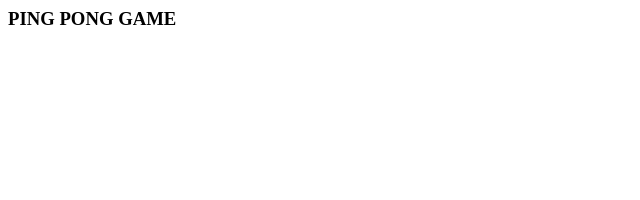
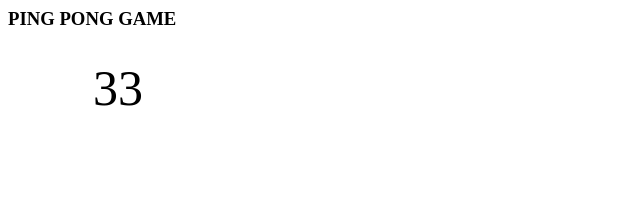
Before and after one commit to beastvivek/pingPong, a plain HTML site: page html/index.html in a window 1280 px wide. Shown: the top 200 px of the page, 0-640 px from the left. Drawn offline with Linux system fonts and the light colour scheme.

Commit message:
Added scoreCard to the game

```diff
--- a/css/styles.css
+++ b/css/styles.css
@@ -19,3 +19,8 @@
   font-size: 25px;
   padding: 10px;
 }
+
+.score-card {
+  color: black;
+  font-size: 50px;
+}
--- a/html/index.html
+++ b/html/index.html
@@ -6,7 +6,8 @@
   <script src="../script/script.js"></script>
 </head>
 
-<body>
+<body id="body">
+
   <h3>PING PONG GAME</h3>
   <div id="table" class="table"></div>
 </body>
--- a/script/script.js
+++ b/script/script.js
@@ -100,28 +100,29 @@
       }
     }
 
-    #checkRightRacket(ball, racket) {
+    #checkRightRacket(ball) {
       if (ball.inRightRange(this.#position.x, this.#position.x + this.#size.width)) {
         if (ball.hasHitRacket(this.#position.y, this.#position.y + this.#size.height)) {
           ball.changeDx();
+          return true;
         }
       }
     }
 
-    #checkLeftRacket(ball, racket) {
+    #checkLeftRacket(ball) {
       if (ball.inLeftRange(this.#position.x + this.#size.width, this.#position.x + this.#size.width)) {
         if (ball.hasHitRacket(this.#position.y, this.#position.y + this.#size.height)) {
           ball.changeDx();
+          return true;
         }
       }
     }
 
-    hasHitBall(ball, racket) {
+    hasHitBall(ball) {
       if (this.#id === 'rightRacket') {
-        this.#checkRightRacket(ball, racket);
-        return;
+        return this.#checkRightRacket(ball);
       }
-      this.#checkLeftRacket(ball, racket);
+      return this.#checkLeftRacket(ball);
     }
 
     getInfo() {
@@ -182,6 +183,23 @@
     table.style.border = `${px(1)} solid black`;
   };
 
+  const createScoreCard = () => {
+    const scoreCard = document.createElement('div');
+    const body = document.getElementById('body');
+    const div = body.appendChild(scoreCard);
+    div.className = 'score-card';
+    div.style.padding = px(10);
+    div.style.width = px(200);
+    div.style.height = px(50);
+    div.style.textAlign = 'center';
+    div.innerText = 0;
+    return div;
+  };
+
+  const updateScore = (score) => {
+    score.innerText = parseInt(score.innerText) + 1;
+  };
+
   const main = () => {
     const view = { top: 200, left: 200, width: 500, height: 200 };
     const middleY = view.height / 2 + view.top;
@@ -196,6 +214,7 @@
     drawRacket(table, leftRacket);
     drawRacket(table, rightRacket);
     drawBall(table, ball);
+    const score = createScoreCard();
 
     document.addEventListener('keydown', (event) => {
       leftRacket.move(event, view);
@@ -207,8 +226,9 @@
       drawBall(table, ball);
       const leftRacketDiv = document.getElementById('leftRacket');
       const rightRacketDiv = document.getElementById('rightRacket');
-      leftRacket.hasHitBall(ball, rightRacket);
-      rightRacket.hasHitBall(ball, leftRacket);
+      if (leftRacket.hasHitBall(ball) || rightRacket.hasHitBall(ball)) {
+        updateScore(score);
+      }
       drawRacket(table, leftRacket, leftRacketDiv);
       drawRacket(table, rightRacket, rightRacketDiv);
       ball.hasHitWall(view, table, intervalId);
```
